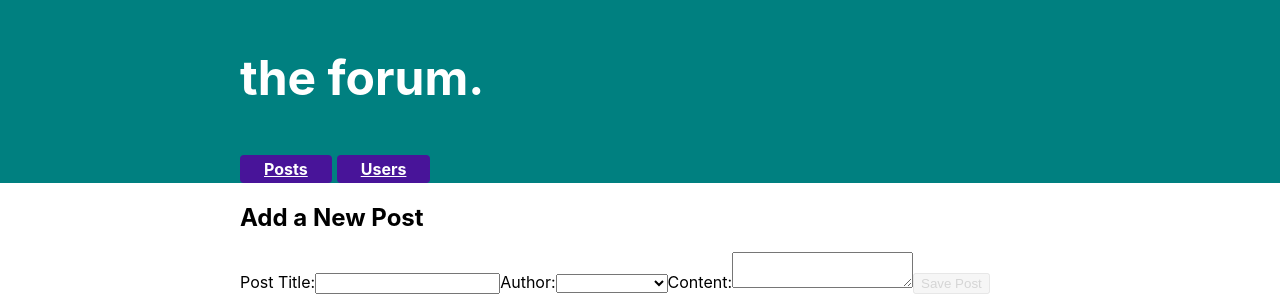
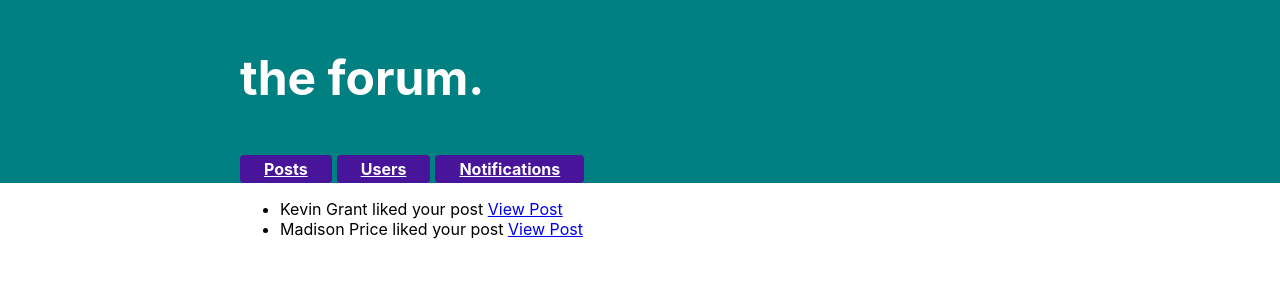
Before and after one commit to MattTheEconomist/the-forum, a React (Create React App) app: page /notifications in a window 1280 px wide. Before the commit this address led to /. Shown: the top 296 px of the page. Built offline with nearby package versions, Linux system fonts and the light colour scheme.

Commit message:
basic notifs working

```diff
--- a/src/App.js
+++ b/src/App.js
@@ -13,6 +13,7 @@ import { SinglePostPage } from "./features/posts/SinglePostPage";
 import { EditPostForm } from "./features/posts/EditPostForm";
 import { UsersList } from "./features/users/UsersList";
 import { UserPage } from "./features/users/UserPage";
+import { NotificationsList } from "./features/notifications/NotificationsList";
 
 function App() {
   return (
@@ -32,9 +33,9 @@ function App() {
           />
           <Route exact path="/posts/:postId" component={SinglePostPage} />
           <Route exact path="/editPost/:postId" component={EditPostForm} />
-
           <Route exact path="/users" component={UsersList} />
           <Route exact path="/users/:userId" component={UserPage} />
+          <Route exact path="/notifications" component={NotificationsList} />
           <Redirect to="/" />
         </Switch>
       </div>
--- a/src/app/Navbar.js
+++ b/src/app/Navbar.js
@@ -12,6 +12,7 @@ export const Navbar = () => {
           <div className="navLinks">
             <Link to="/posts">Posts</Link>
             <Link to="/users">Users</Link>
+            <Link to="/notifications">Notifications</Link>
           </div>
         </div>
       </section>
--- a/src/features/notifications/NotificationsList.js
+++ b/src/features/notifications/NotificationsList.js
@@ -0,0 +1,33 @@
+import React from "react";
+import { useSelector } from "react-redux";
+
+import { selectAllNotifications } from "./notificationsSlice";
+import { selectUserById, selectAllUsers } from "../users/usersSlice";
+import { selectPostById } from "../posts/postsSlice";
+import { render } from "@testing-library/react";
+import { Link } from "react-router-dom";
+
+export const NotificationsList = () => {
+  const notifs = useSelector(selectAllNotifications);
+  const users = useSelector(selectAllUsers);
+
+  const getSourceUserName = (notif) => {
+    const sourceUserId = notif.sourceUserId;
+    const thisUserObject = users.find((user) => user.id === sourceUserId);
+
+    return thisUserObject.name;
+  };
+
+  const renderedNotifs = notifs.map((notif, index) => (
+    <li key={`notif ${index}`}>
+      {`${getSourceUserName(notif)} ${notif.type} your post`}{" "}
+      <Link to={`/posts/${notif.destinationPostId}`}>View Post</Link>
+    </li>
+  ));
+
+  return (
+    <section>
+      <ul>{renderedNotifs}</ul>
+    </section>
+  );
+};
--- a/src/features/notifications/notificationsSlice.js
+++ b/src/features/notifications/notificationsSlice.js
@@ -3,8 +3,18 @@ import { createSlice } from "@reduxjs/toolkit";
 const initialState = [
   // {id: "1", type: "comment", sourceUserId: "0", destinationPost: "2" },
   // {id: "2", type: "comment", sourceUserId: "1" , destinationPost: "2"},
-  { id: "2", type: "liked", sourceUserId: "1", destinationPost: "2" },
-  { id: "2", type: "liked", sourceUserId: "1", destinationPost: "1" },
+  {
+    id: "1",
+    type: "liked",
+    sourceUserId: "1",
+    destinationPostId: "2",
+  },
+  {
+    id: "2",
+    type: "liked",
+    sourceUserId: "2",
+    destinationPostId: "1",
+  },
 ];
 
 const notificationsSlice = createSlice({
--- a/src/features/posts/postsSlice.js
+++ b/src/features/posts/postsSlice.js
@@ -7,7 +7,7 @@ const initialState = [
     content: "Hello!",
     user: "2",
     reactions: {
-      thumbsUp: 0,
+      thumbsUp: 1,
       hooray: 0,
       heart: 0,
       rocket: 0,
@@ -20,7 +20,7 @@ const initialState = [
     content: "More text",
     user: "2",
     reactions: {
-      thumbsUp: 0,
+      thumbsUp: 1,
       hooray: 0,
       heart: 0,
       rocket: 0,
--- a/src/features/users/UserPage.js
+++ b/src/features/users/UserPage.js
@@ -21,7 +21,7 @@ export const UserPage = ({ match }) => {
     </li>
   ));
 
-  console.log(postTitles);
+  //   console.log(postTitles);
 
   return (
     <section>
```
